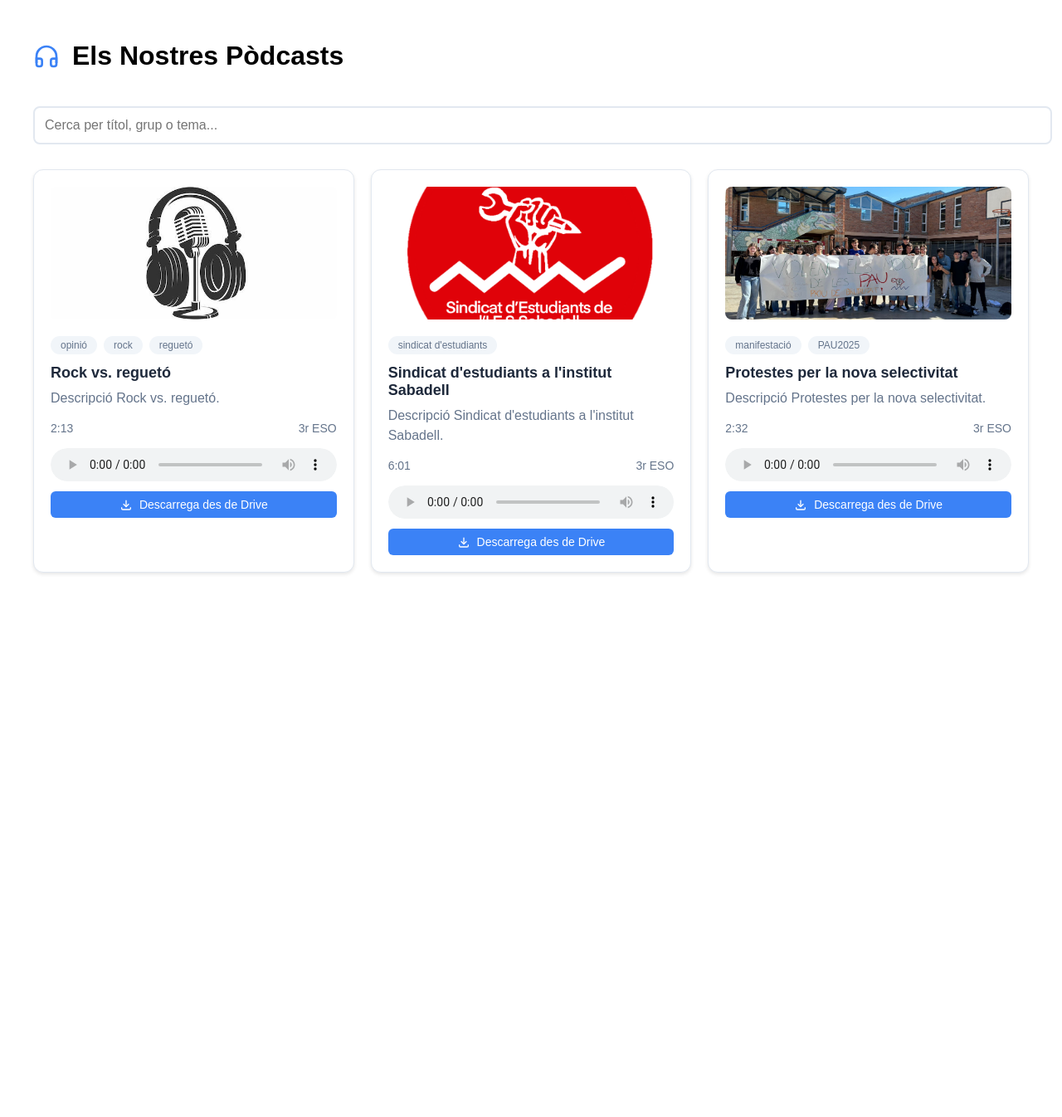
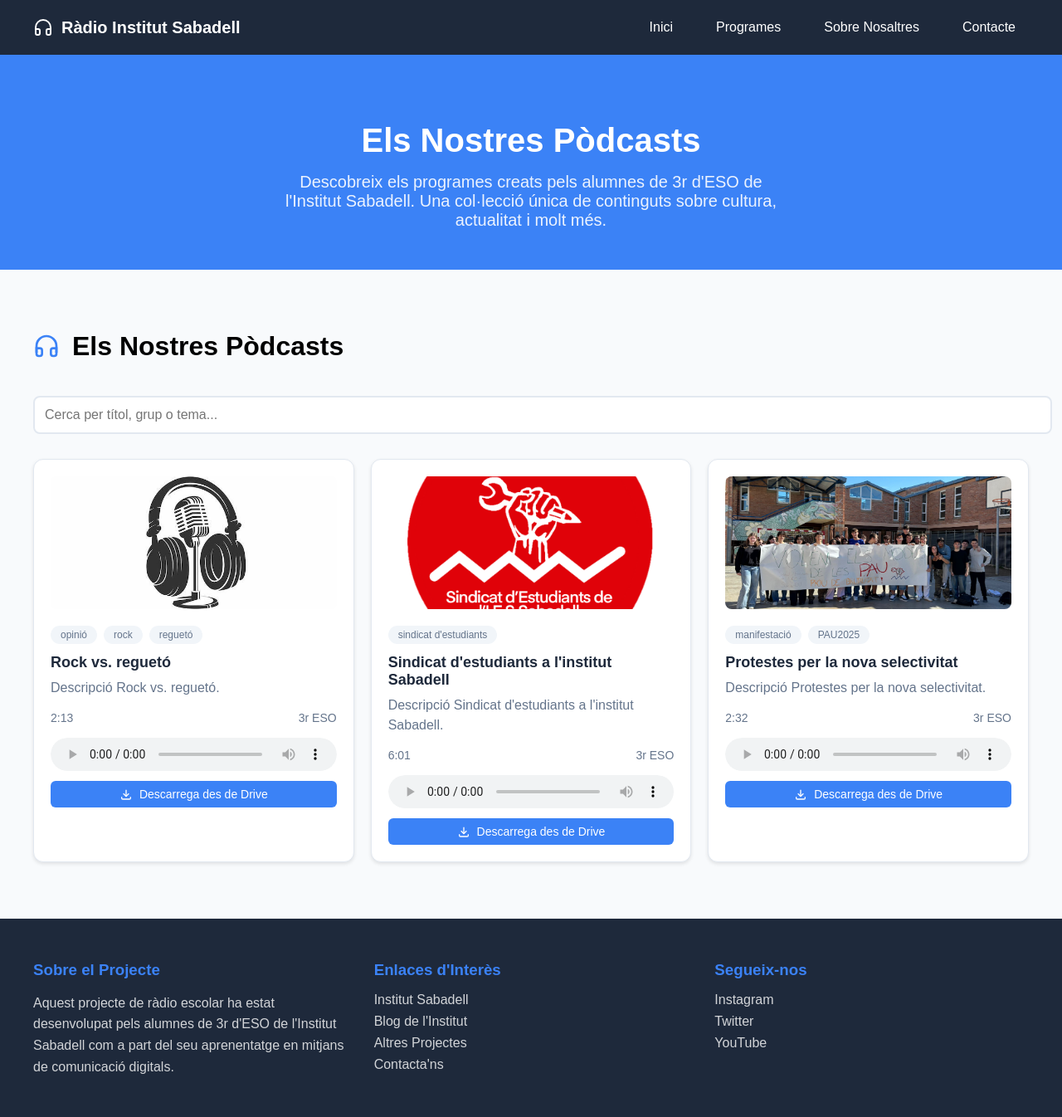
Before and after one commit to jgarc556sbd/podcasts-web, a plain HTML site: page index.html in a window 1280 px wide. Shown: the whole page at 83% size. Before the commit the page ends 800 px from the top, so only its background shows below. Drawn offline with Linux system fonts and the light colour scheme.

Commit message:
Update index.html

```diff
--- a/index.html
+++ b/index.html
@@ -2,6 +2,149 @@
 <html>
 <head>
     <meta charset="UTF-8">
+    <meta name="viewport" content="width=device-width, initial-scale=1.0">
+    <title>Ràdio Institut Sabadell - 3r ESO</title>
+    <style>
+        /* Estils globals */
+        body {
+            margin: 0;
+            padding: 0;
+            background-color: #f8fafc;
+            font-family: Arial, sans-serif;
+        }
+
+        /* Estils de la navegació */
+        nav {
+            background-color: #1e293b;
+            padding: 1rem;
+            color: white;
+        }
+
+        .nav-container {
+            max-width: 1200px;
+            margin: 0 auto;
+            display: flex;
+            justify-content: space-between;
+            align-items: center;
+        }
+
+        .nav-logo {
+            display: flex;
+            align-items: center;
+            gap: 10px;
+            color: white;
+            text-decoration: none;
+            font-size: 1.25rem;
+            font-weight: bold;
+        }
+
+        .nav-links {
+            display: flex;
+            gap: 20px;
+        }
+
+        .nav-links a {
+            color: white;
+            text-decoration: none;
+            padding: 0.5rem 1rem;
+            border-radius: 6px;
+            transition: background-color 0.3s ease;
+        }
+
+        .nav-links a:hover {
+            background-color: #2d3748;
+        }
+
+        /* Hero section */
+        .hero {
+            background-color: #3b82f6;
+            color: white;
+            padding: 3rem 1rem;
+            text-align: center;
+            margin-bottom: 2rem;
+        }
+
+        .hero h1 {
+            font-size: 2.5rem;
+            margin-bottom: 1rem;
+        }
+
+        .hero p {
+            font-size: 1.25rem;
+            max-width: 600px;
+            margin: 0 auto;
+            opacity: 0.9;
+        }
+
+        /* Footer */
+        footer {
+            background-color: #1e293b;
+            color: white;
+            padding: 2rem 1rem;
+            margin-top: 3rem;
+        }
+
+        .footer-content {
+            max-width: 1200px;
+            margin: 0 auto;
+            display: grid;
+            grid-template-columns: repeat(auto-fit, minmax(250px, 1fr));
+            gap: 2rem;
+        }
+
+        .footer-section h3 {
+            color: #3b82f6;
+            margin-bottom: 1rem;
+        }
+
+        .footer-section p {
+            opacity: 0.8;
+            line-height: 1.6;
+        }
+
+        .footer-section ul {
+            list-style: none;
+            padding: 0;
+            margin: 0;
+        }
+
+        .footer-section ul li {
+            margin-bottom: 0.5rem;
+        }
+
+        .footer-section ul li a {
+            color: white;
+            text-decoration: none;
+            opacity: 0.8;
+            transition: opacity 0.3s ease;
+        }
+
+        .footer-section ul li a:hover {
+            opacity: 1;
+        }
+
+        /* Mantenim els estils existents del container de podcasts */
+        .podcast-container {
+            max-width: 1200px;
+            margin: 0 auto;
+            padding: 20px;
+        }
+
+        /* Responsiu */
+        @media (max-width: 768px) {
+            .nav-links {
+                display: none;
+            }
+
+            .hero h1 {
+                font-size: 2rem;
+            }
+
+            .footer-content {
+                grid-template-columns: 1fr;
+            }
+        }
+    </style>
     <style>
         .podcast-container {
             max-width: 1200px;
@@ -142,6 +285,31 @@
     </style>
 </head>
 <body>
+    <!-- Navegació -->
+    <nav>
+        <div class="nav-container">
+            <a href="#" class="nav-logo">
+                <svg width="24" height="24" viewBox="0 0 24 24" fill="none" stroke="currentColor" stroke-width="2">
+                    <path d="M3 18v-6a9 9 0 0 1 18 0v6"></path>
+                    <path d="M21 19a2 2 0 0 1-2 2h-1a2 2 0 0 1-2-2v-3a2 2 0 0 1 2-2h3zM3 19a2 2 0 0 0 2 2h1a2 2 0 0 0 2-2v-3a2 2 0 0 0-2-2H3z"></path>
+                </svg>
+                Ràdio Institut Sabadell
+            </a>
+            <div class="nav-links">
+                <a href="#">Inici</a>
+                <a href="#">Programes</a>
+                <a href="#">Sobre Nosaltres</a>
+                <a href="#">Contacte</a>
+            </div>
+        </div>
+    </nav>
+
+    <!-- Hero Section -->
+    <section class="hero">
+        <h1>Els Nostres Pòdcasts</h1>
+        <p>Descobreix els programes creats pels alumnes de 3r d'ESO de l'Institut Sabadell. Una col·lecció única de continguts sobre cultura, actualitat i molt més.</p>
+    </section>
+
     <div class="podcast-container">
         <div class="header">
             <svg width="32" height="32" viewBox="0 0 24 24" fill="none" stroke="#3b82f6" stroke-width="2">
@@ -160,6 +328,33 @@
 
         <div class="podcast-grid" id="podcastGrid"></div>
     </div>
+
+    <!-- Footer -->
+    <footer>
+        <div class="footer-content">
+            <div class="footer-section">
+                <h3>Sobre el Projecte</h3>
+                <p>Aquest projecte de ràdio escolar ha estat desenvolupat pels alumnes de 3r d'ESO de l'Institut Sabadell com a part del seu aprenentatge en mitjans de comunicació digitals.</p>
+            </div>
+            <div class="footer-section">
+                <h3>Enlaces d'Interès</h3>
+                <ul>
+                    <li><a href="#">Institut Sabadell</a></li>
+                    <li><a href="#">Blog de l'Institut</a></li>
+                    <li><a href="#">Altres Projectes</a></li>
+                    <li><a href="#">Contacta'ns</a></li>
+                </ul>
+            </div>
+            <div class="footer-section">
+                <h3>Segueix-nos</h3>
+                <ul>
+                    <li><a href="#">Instagram</a></li>
+                    <li><a href="#">Twitter</a></li>
+                    <li><a href="#">YouTube</a></li>
+                </ul>
+            </div>
+        </div>
+    </footer>
 
     <script>
         // Funció per carregar i parsejar l'XML
```
